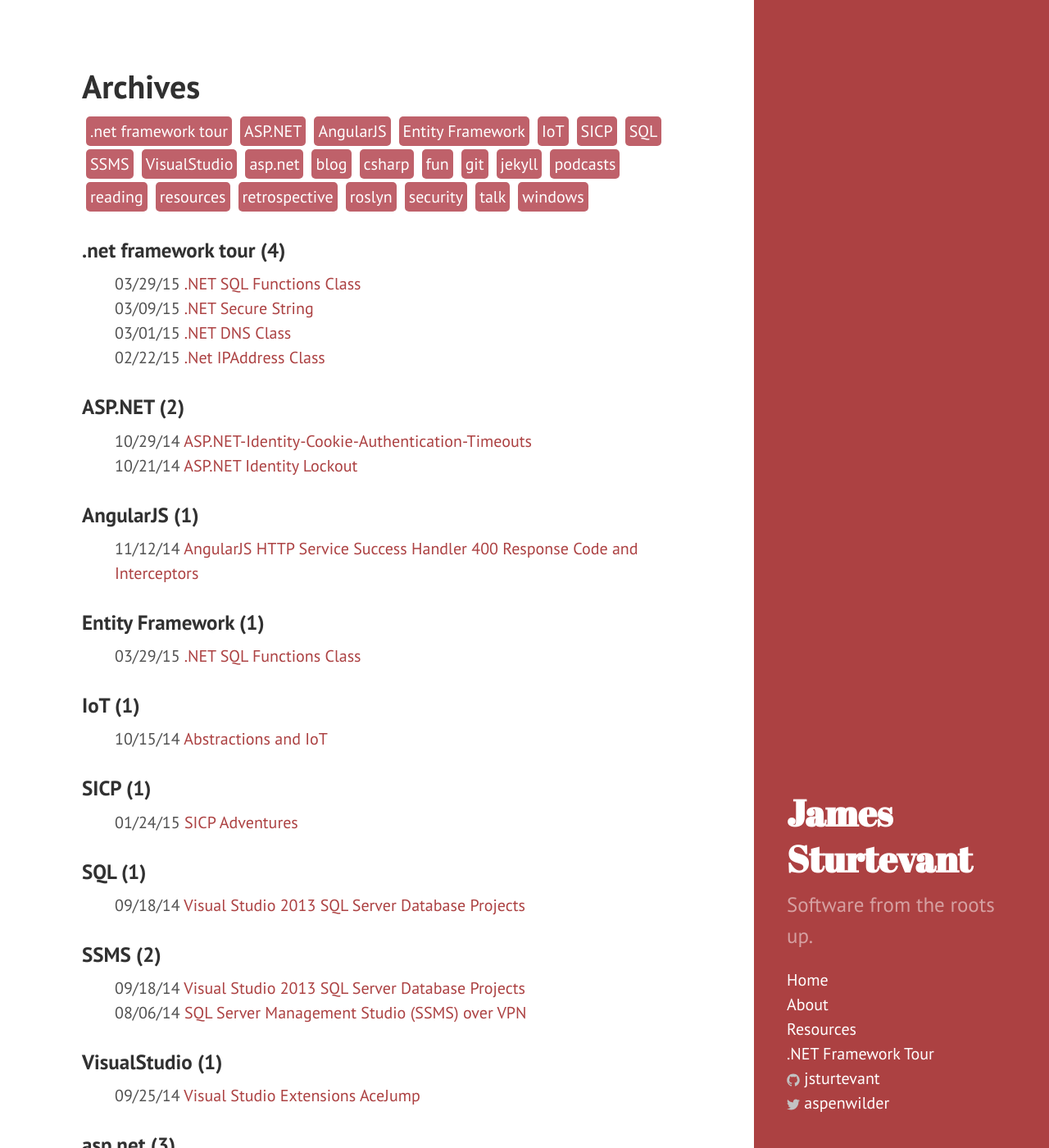
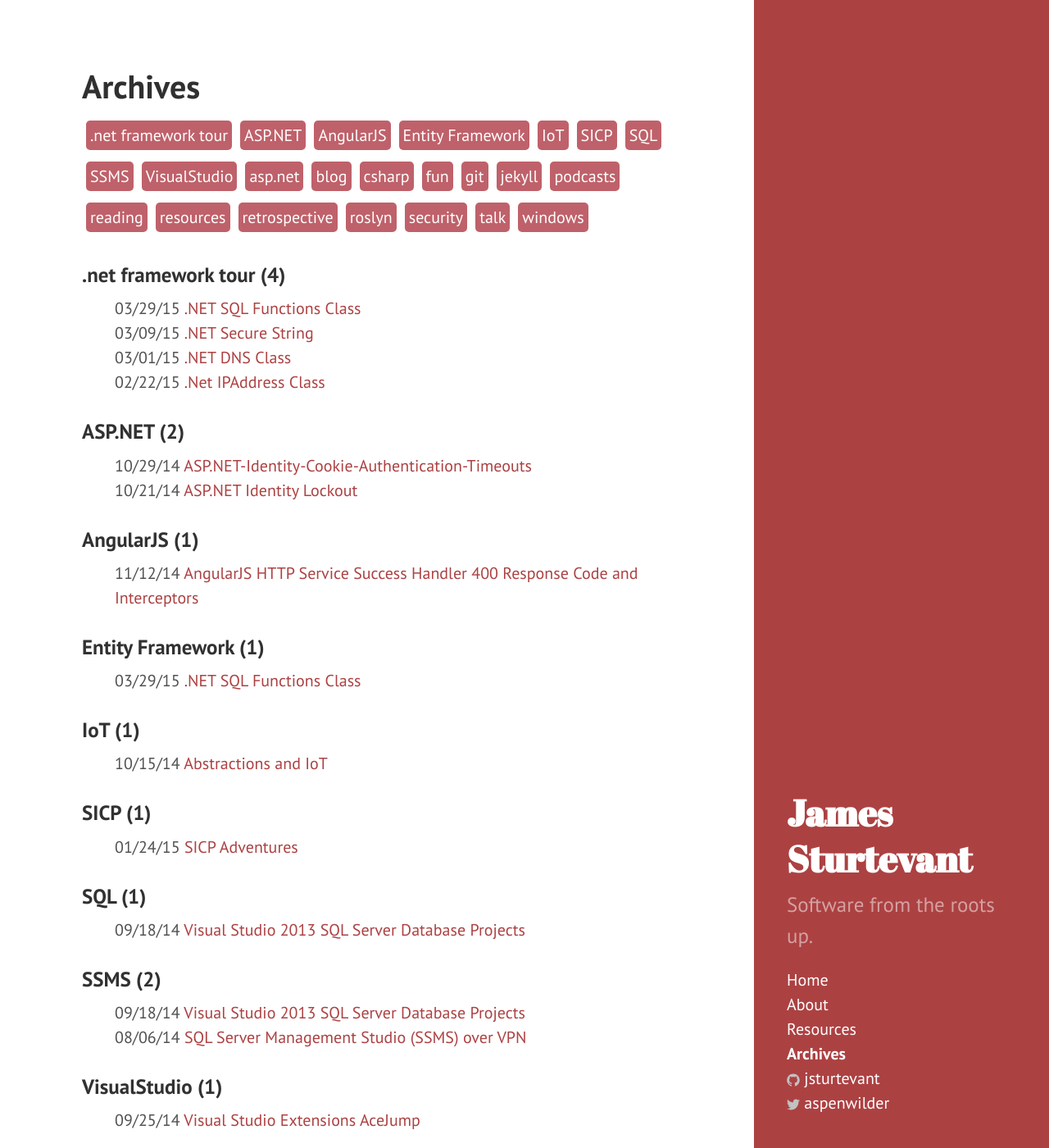
Before and after one commit to jsturtevant/jsturtevant.github.io, a Jekyll site: the page built from archives/index.html, in a window 1280 px wide and 1400 px high. Shown: the whole window at 82% size. Built offline with Jekyll 4.4.1, drawn with Linux system fonts in a browser that asks for light colours; Markdown is read by kramdown in place of the engine named in the settings; comment, search, counter and statistics services are not loaded.

Commit message:
added archives page to nav

```diff
--- a/_includes/sidebar.html
+++ b/_includes/sidebar.html
@@ -15,8 +15,8 @@
 	   <li class="sidebar-nav-item{% if page.title == "Resources" %} active{% endif %}">
         <a href="/resources/">Resources</a>
       </li>
-      <li class="sidebar-nav-item{% if page.title == ".NET Framework Tour" %} active{% endif %}">
-        <a href="/dotnet-framework-tour/">.NET Framework Tour</a>
+      <li class="sidebar-nav-item{% if page.title == "Archives" %} active{% endif %}">
+        <a href="/Archives/">Archives</a>
       </li>
 
       {% comment %}
--- a/public/css/site.css
+++ b/public/css/site.css
@@ -76,7 +76,7 @@ footer {
 
 .categories ul li {
   float:left;
-  margin: 5px;
+  margin: 10px 5px;
 }
 
 .posts{
```
